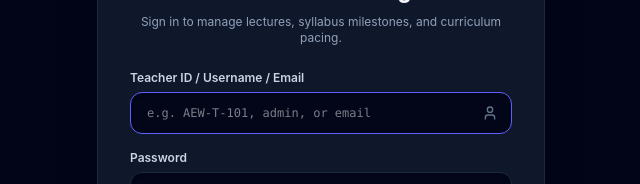
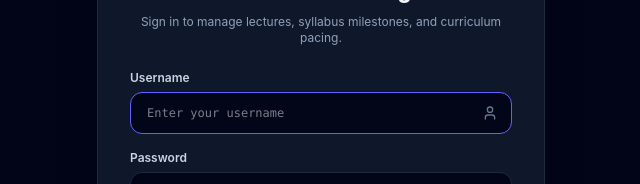
Before and after one commit to parthsikri/teacher-portal, a React (Vite) app: page / in a window 1280 px wide. Shown: the part 274-458 px from the top of the page, without its empty margins (319-959 px from the left). Built offline with nearby package versions, Linux system fonts and the light colour scheme; no server answers.

Commit message:
style: change login field label to Username and clean placeholder to Enter your username

```diff
--- a/src/components/Auth/LoginModal.tsx
+++ b/src/components/Auth/LoginModal.tsx
@@ -104,11 +104,11 @@ export const LoginModal: React.FC<LoginModalProps> = ({ onLoginSuccess }) => {
 
         <form onSubmit={handleSubmit} className="space-y-4 text-xs">
           <div className="space-y-1.5">
-            <label className="block text-slate-300 font-semibold">Teacher ID / Username / Email</label>
+            <label className="block text-slate-300 font-semibold">Username</label>
             <div className="relative">
               <input
                 type="text"
-                placeholder="e.g. AEW-T-101, admin, or email"
+                placeholder="Enter your username"
                 value={identifier}
                 onChange={(e) => setIdentifier(e.target.value)}
                 className="w-full bg-slate-950 border border-slate-800 rounded-xl pl-4 pr-10 py-3 text-slate-100 focus:outline-none focus:border-indigo-500 shadow-inner font-mono"
```
